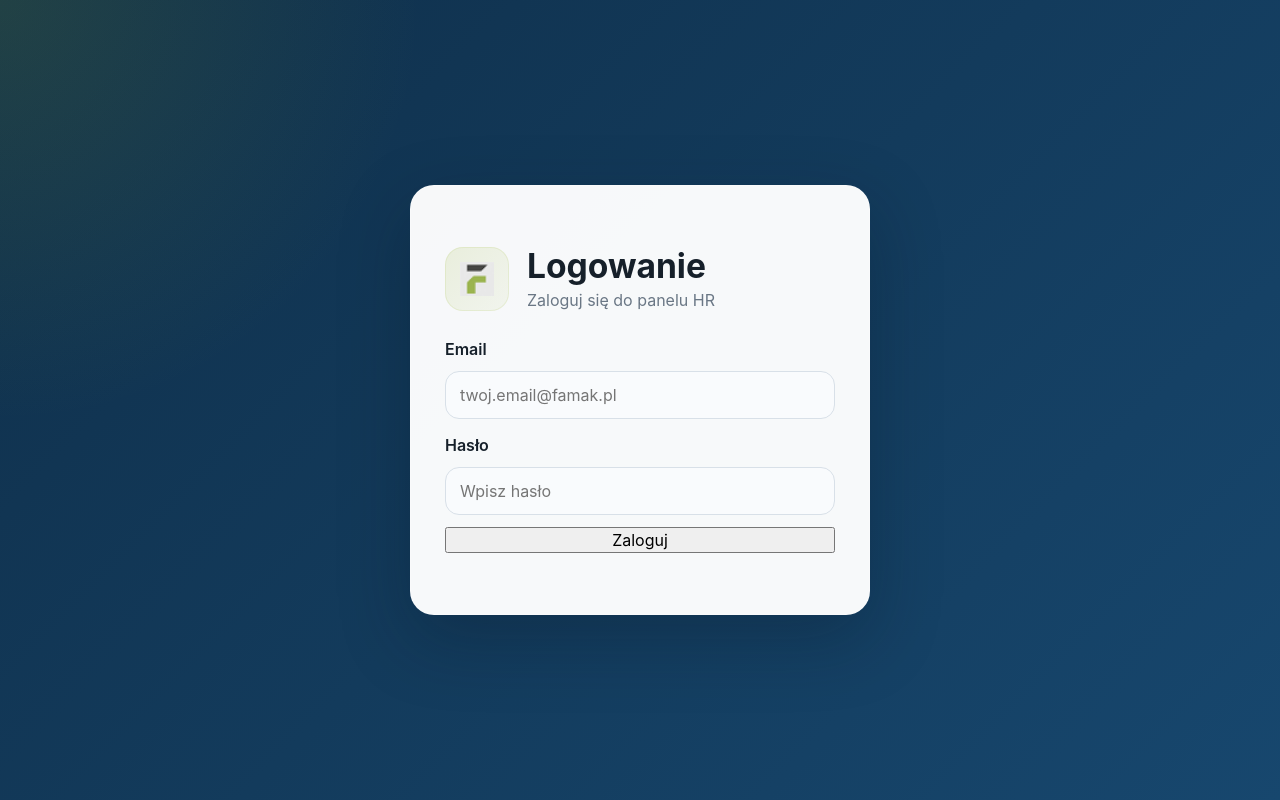
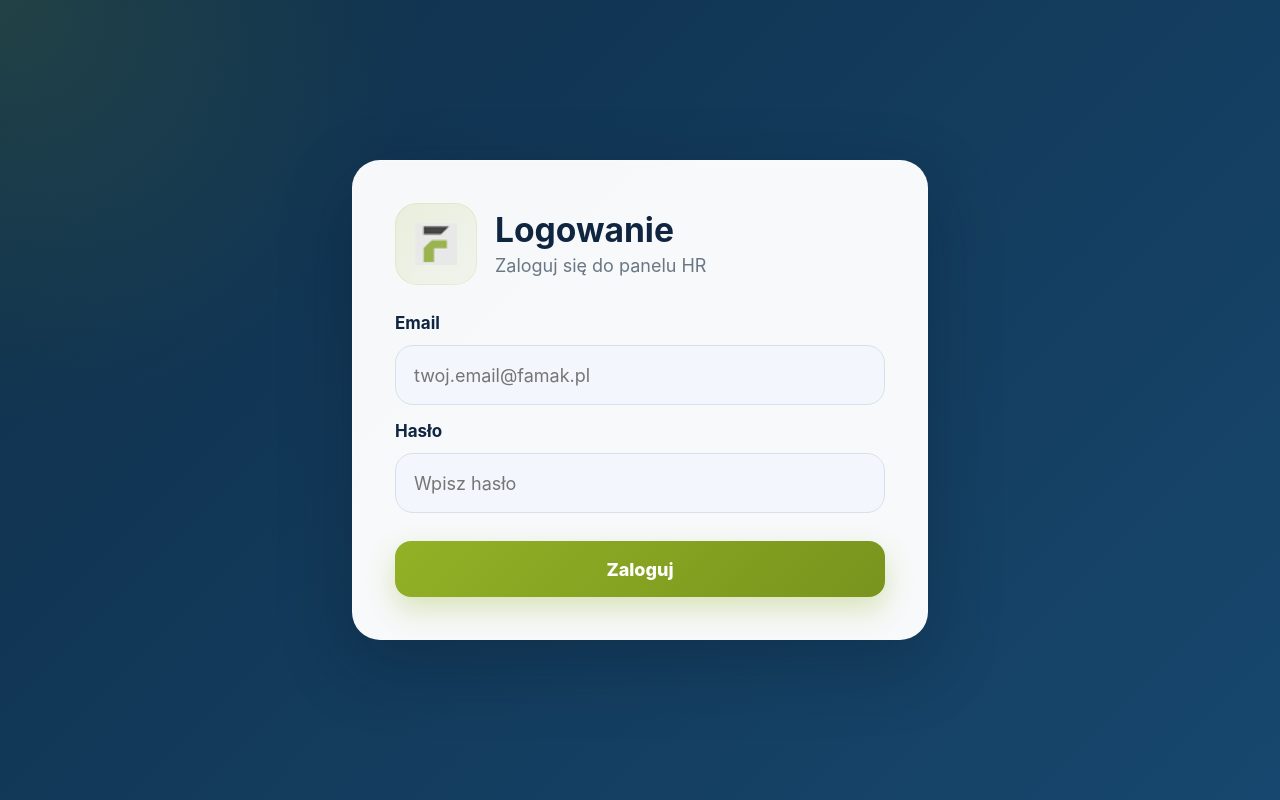
Before and after one commit to Skoczys/HR-app, a React (Vite) app in the folder frontend/: page /login in a window 1280 px wide. Built offline with nearby package versions, Linux system fonts and the light colour scheme.

Commit message:
Naprawiony błąd ze po zmianie hasła użytkownik nie przechodzi na strone changepassword dalsza praca nad podglądaem wniosków urlopowych

```diff
--- a/frontend/src/pages/Login.jsx
+++ b/frontend/src/pages/Login.jsx
@@ -1,13 +1,10 @@
 import { useState } from "react";
-import { useNavigate } from "react-router-dom";
 import api from "../services/api";
 import { saveToken, setMustChangePassword } from "../services/auth";
 import FLoader from "../components/FLoader";
 import famakMark from "../assets/Floader.png";
 
 export default function Login() {
-  const navigate = useNavigate();
-
   const [email, setEmail] = useState("");
   const [password, setPassword] = useState("");
   const [error, setError] = useState("");
@@ -34,12 +31,11 @@ export default function Login() {
 
       setTimeout(() => {
         if (response.data.must_change_password) {
-          navigate("/change-password");
+          window.location.replace("/change-password");
         } else {
-          navigate("/dashboard");
+          window.location.replace("/dashboard");
         }
       }, 1100);
-
     } catch (err) {
       setLoading(false);
       setError("Nieprawidłowy email lub hasło");
--- a/frontend/src/pages/PendingLeaves.jsx
+++ b/frontend/src/pages/PendingLeaves.jsx
@@ -3,10 +3,8 @@ import api from "../services/api";
 
 export default function PendingLeaves() {
   const [leaves, setLeaves] = useState([]);
+  const [selectedLeave, setSelectedLeave] = useState(null);
   const [loadingId, setLoadingId] = useState(null);
-  const [selectedLeave, setSelectedLeave] = useState(null);
-  const [detailsLoading, setDetailsLoading] = useState(false);
-  const [error, setError] = useState("");
 
   const loadLeaves = async () => {
     try {
@@ -14,7 +12,6 @@ export default function PendingLeaves() {
       setLeaves(res.data);
     } catch (err) {
       console.error(err);
-      setError("Nie udało się pobrać wniosków do akceptacji.");
     }
   };
 
@@ -24,43 +21,18 @@ export default function PendingLeaves() {
 
   const handleDecision = async (leaveId, decision) => {
     setLoadingId(leaveId);
-    setError("");
 
     try {
       await api.patch(`/leave_requests/${leaveId}/decision`, null, {
         params: { decision },
       });
 
-      if (selectedLeave?.id === leaveId) {
-        setSelectedLeave(null);
-      }
-
       await loadLeaves();
     } catch (err) {
       console.error(err);
-      setError("Nie udało się zapisać decyzji.");
     } finally {
       setLoadingId(null);
     }
-  };
-
-  const handlePreview = async (leaveId) => {
-    setDetailsLoading(true);
-    setError("");
-
-    try {
-      const res = await api.get(`/leave_requests/${leaveId}`);
-      setSelectedLeave(res.data);
-    } catch (err) {
-      console.error(err);
-      setError("Nie udało się pobrać szczegółów wniosku.");
-    } finally {
-      setDetailsLoading(false);
-    }
-  };
-
-  const closeModal = () => {
-    setSelectedLeave(null);
   };
 
   return (
@@ -68,8 +40,6 @@ export default function PendingLeaves() {
       <div className="page-header">
         <h1 className="page-title">Wnioski do akceptacji</h1>
       </div>
-
-      {error && <div className="auth-error">{error}</div>}
 
       <div className="leave-list">
         {leaves.length === 0 && (
@@ -79,18 +49,23 @@ export default function PendingLeaves() {
         {leaves.map((leave) => (
           <div key={leave.id} className="leave-card leave-card-decision">
             <div className="leave-left">
-              <div className="leave-title">{leave.leave_type}</div>
+              <div className="leave-title">
+                {leave.user_first_name} {leave.user_last_name}
+              </div>
+
               <div className="leave-dates">
                 {leave.start_date} → {leave.end_date}
               </div>
-              <div className="leave-extra">{leave.total_days} dni</div>
+
+              <div className="leave-extra">
+                {leave.department} • {leave.leave_type} • {leave.total_days} dni
+              </div>
             </div>
 
             <div className="leave-right leave-actions">
               <button
                 className="secondary-button"
-                onClick={() => handlePreview(leave.id)}
-                disabled={detailsLoading && selectedLeave?.id === leave.id}
+                onClick={() => setSelectedLeave(leave)}
               >
                 Podgląd
               </button>
@@ -116,51 +91,55 @@ export default function PendingLeaves() {
       </div>
 
       {selectedLeave && (
-        <div className="modal-overlay" onClick={closeModal}>
+        <div className="modal-overlay" onClick={() => setSelectedLeave(null)}>
           <div className="modal-card" onClick={(e) => e.stopPropagation()}>
-            <div className="page-header">
-              <h2 className="page-title">Szczegóły wniosku</h2>
-              <button className="secondary-button" onClick={closeModal}>
+            <h2>Szczegóły wniosku</h2>
+
+            <div className="details-grid">
+              <div>
+                <strong>Pracownik:</strong><br />
+                {selectedLeave.user_first_name} {selectedLeave.user_last_name}
+              </div>
+
+              <div>
+                <strong>Dział:</strong><br />
+                {selectedLeave.department}
+              </div>
+
+              <div>
+                <strong>Stanowisko:</strong><br />
+                {selectedLeave.job_title || "-"}
+              </div>
+
+              <div>
+                <strong>Typ urlopu:</strong><br />
+                {selectedLeave.leave_type}
+              </div>
+
+              <div>
+                <strong>Daty:</strong><br />
+                {selectedLeave.start_date} → {selectedLeave.end_date}
+              </div>
+
+              <div>
+                <strong>Liczba dni:</strong><br />
+                {selectedLeave.total_days}
+              </div>
+
+              <div style={{ gridColumn: "1 / -1" }}>
+                <strong>Uwagi pracownika:</strong><br />
+                {selectedLeave.notes || "Brak"}
+              </div>
+            </div>
+
+            <div style={{ marginTop: "20px", textAlign: "right" }}>
+              <button
+                className="secondary-button"
+                onClick={() => setSelectedLeave(null)}
+              >
                 Zamknij
               </button>
             </div>
-
-            {detailsLoading ? (
-              <p>Ładowanie...</p>
-            ) : (
-              <div className="details-grid">
-                <div>
-                  <strong>ID wniosku:</strong> {selectedLeave.id}
-                </div>
-                <div>
-                  <strong>Status:</strong> {selectedLeave.status}
-                </div>
-                <div>
-                  <strong>Typ urlopu:</strong> {selectedLeave.leave_type}
-                </div>
-                <div>
-                  <strong>Liczba dni:</strong> {selectedLeave.total_days}
-                </div>
-                <div>
-                  <strong>Data od:</strong> {selectedLeave.start_date}
-                </div>
-                <div>
-                  <strong>Data do:</strong> {selectedLeave.end_date}
-                </div>
-                <div>
-                  <strong>ID pracownika:</strong> {selectedLeave.user_id}
-                </div>
-                <div>
-                  <strong>ID przełożonego:</strong> {selectedLeave.manager_id ?? "-"}
-                </div>
-                <div>
-                  <strong>ID zastępującego:</strong> {selectedLeave.substitute_id ?? "-"}
-                </div>
-                <div style={{ gridColumn: "1 / -1" }}>
-                  <strong>Uwagi:</strong> {selectedLeave.notes || "Brak"}
-                </div>
-              </div>
-            )}
           </div>
         </div>
       )}
--- a/frontend/src/styles/globals.css
+++ b/frontend/src/styles/globals.css
@@ -57,10 +57,10 @@ select {
 
 .auth-card {
   width: 100%;
-  max-width: 460px;
+  max-width: 576px;
   background: rgba(255, 255, 255, 0.97);
-  border-radius: 24px;
-  padding: 34px;
+  border-radius: 28px;
+  padding: 42px;
   box-shadow: 0 24px 70px rgba(7, 23, 36, 0.28);
   border: 1px solid rgba(255, 255, 255, 0.2);
   min-height: 430px;
@@ -82,9 +82,9 @@ select {
 }
 
 .brand-mark-box {
-  width: 64px;
-  height: 64px;
-  border-radius: 18px;
+  width: 82px;
+  height: 82px;
+  border-radius: 22px;
   background: linear-gradient(135deg, rgba(147, 177, 38, 0.14), rgba(147, 177, 38, 0.06));
   display: flex;
   align-items: center;
@@ -93,8 +93,8 @@ select {
 }
 
 .brand-mark-image {
-  width: 34px;
-  height: 34px;
+  width: 42px;
+  height: 42px;
   object-fit: contain;
   display: block;
 }
@@ -103,11 +103,13 @@ select {
   margin: 0 0 6px;
   font-size: 2.1rem;
   line-height: 1.1;
+  color: #0f2540;
 }
 
 .auth-subtitle {
   margin: 0;
   color: var(--famak-muted);
+  font-size: 18px;
 }
 
 .auth-form {
@@ -117,17 +119,20 @@ select {
 }
 
 .auth-form label {
-  font-weight: 600;
+  font-weight: 700;
   margin-top: 4px;
+  font-size: 17px;
+  color: #0f2540;
 }
 
 .auth-form input {
-  height: 48px;
+  height: 60px;
   border: 1px solid var(--famak-border);
-  border-radius: 14px;
-  padding: 0 14px;
-  background: #f9fbfd;
+  border-radius: 18px;
+  padding: 0 18px;
+  background: #f3f7fd;
   transition: 0.2s ease;
+  font-size: 18px;
 }
 
 .auth-form input:focus {
@@ -135,6 +140,30 @@ select {
   border-color: var(--famak-green);
   box-shadow: 0 0 0 4px rgba(147, 177, 38, 0.14);
   background: white;
+}
+
+.auth-form button {
+  margin-top: 16px;
+  height: 56px;
+  border: none;
+  border-radius: 16px;
+  background: linear-gradient(135deg, var(--famak-green), var(--famak-green-dark));
+  color: white;
+  font-weight: 800;
+  font-size: 18px;
+  cursor: pointer;
+  box-shadow: 0 12px 28px rgba(147, 177, 38, 0.3);
+  transition: transform 0.18s ease, box-shadow 0.2s ease, filter 0.2s ease;
+}
+
+.auth-form button:hover {
+  transform: translateY(-2px);
+  box-shadow: 0 16px 30px rgba(147, 177, 38, 0.36);
+  filter: brightness(1.03);
+}
+
+.auth-form button:active {
+  transform: scale(0.98);
 }
 
 .auth-error {
@@ -814,14 +843,7 @@ button:disabled {
    USERS
 ----------------------- */
 
-.users-form-card {
-  background: white;
-  border-radius: 20px;
-  padding: 22px;
-  box-shadow: 0 8px 24px rgba(15, 23, 42, 0.08);
-  margin-bottom: 32px;
-}
-
+.users-form-card,
 .users-from-card {
   background: white;
   border-radius: 20px;
@@ -941,3 +963,11 @@ button:disabled {
   grid-template-columns: repeat(2, minmax(0, 1fr));
   gap: 16px;
 }
+
+.auth-success {
+  background: #dcfce7;
+  color: #166534;
+  padding: 11px 13px;
+  border-radius: 12px;
+  margin-top: 2px;
+}
```
Also changed, not shown: frontend/src/pages/ChangePassword.jsx (+48 -10 lines), 1 other file (tests, documents, lock files or other folders).
